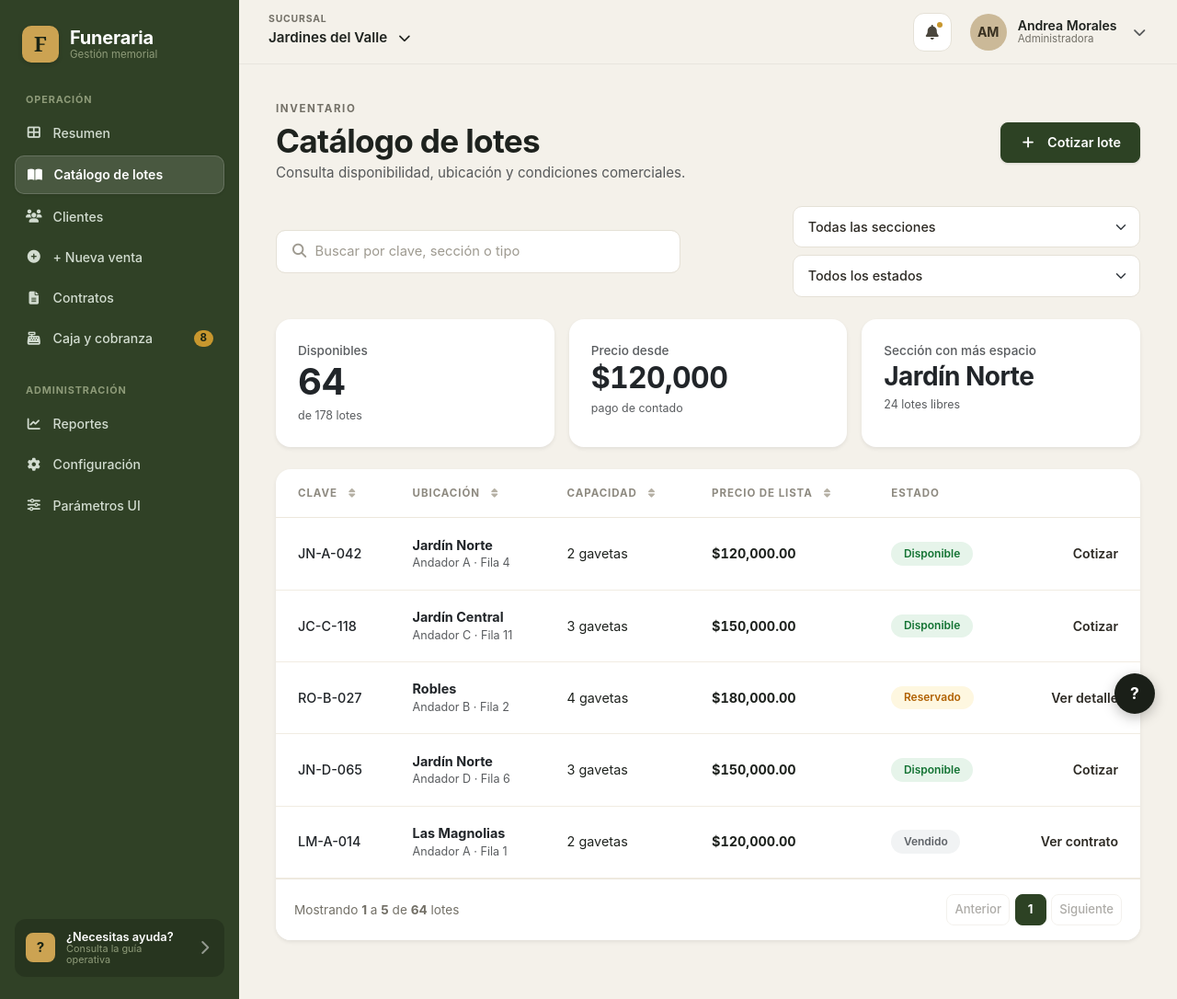
After one commit to Riguidix/SistemaFuneraria, an ASP.NET Core app: page /Catalogo in a window 1280 px wide. The commit adds this page. Shown: the whole page at 92% size. Run offline with ASP.NET Core 8, Linux system fonts and the light colour scheme; some libraries are stand-ins or nearby versions.

Commit message:
feat(web): SF-019/VistaCatalogo - catalogo de lotes con KPIs, tabla de inventario y filtros

```diff
--- /dev/null
+++ b/src/SistemaFuneraria.Web/Pages/Catalogo/Index.cshtml
@@ -0,0 +1,367 @@
+@page "/Catalogo"
+@model SistemaFuneraria.Web.Pages.Catalogo.IndexModel
+@{
+    ViewData["Title"] = "Catálogo de Lotes - Inventario";
+}
+
+<!-- Encabezado de Página -->
+<div class="funeraria-page-header d-flex flex-column flex-md-row justify-content-between align-items-start align-items-md-center gap-3 mb-4">
+    <div>
+        <span class="funeraria-kicker text-uppercase fw-bold">INVENTARIO</span>
+        <h1 class="funeraria-page-title mb-1">Catálogo de lotes</h1>
+        <p class="funeraria-page-subtitle text-muted mb-0">Consulta disponibilidad, ubicación y condiciones comerciales.</p>
+    </div>
+    <div>
+        <button type="button"
+                class="btn btn-funeraria-primary"
+                style="background-color: #2D4224 !important; color: #FFFFFF !important; border: 1px solid #2D4224 !important; border-radius: 8px !important; font-weight: 600 !important; padding: 0.65rem 1.25rem !important; display: inline-flex !important; align-items: center !important; gap: 0.5rem !important;">
+            <i class="fa-solid fa-plus me-1" aria-hidden="true"></i>
+            <span>Cotizar lote</span>
+        </button>
+    </div>
+</div>
+
+<!-- Barra de Herramientas: Buscador y Selectores de Sección y Estado -->
+<div class="funeraria-toolbar mb-4">
+    <div class="funeraria-search-box flex-grow-1">
+        <i class="fa-solid fa-magnifying-glass funeraria-search-icon" aria-hidden="true"></i>
+        <input type="text"
+               id="inputBuscarLotes"
+               class="form-control funeraria-search-input"
+               placeholder="Buscar por clave, sección o tipo"
+               autocomplete="off"
+               aria-label="Buscar lotes" />
+        <button type="button" id="btnClearSearchLotes" class="btn-clear-search" aria-label="Limpiar búsqueda" title="Limpiar búsqueda">
+            <i class="fa-solid fa-xmark" aria-hidden="true"></i>
+        </button>
+    </div>
+    <div class="d-flex align-items-center gap-2 flex-wrap">
+        <select id="selectSeccion" class="form-select funeraria-select" aria-label="Filtrar por sección">
+            <option value="todas">Todas las secciones</option>
+            <option value="Jardín Norte">Jardín Norte</option>
+            <option value="Jardín Central">Jardín Central</option>
+            <option value="Robles">Robles</option>
+            <option value="Las Magnolias">Las Magnolias</option>
+        </select>
+        <select id="selectEstado" class="form-select funeraria-select" aria-label="Filtrar por estado">
+            <option value="todos">Todos los estados</option>
+            <option value="Disponible">Disponible</option>
+            <option value="Reservado">Reservado</option>
+            <option value="Vendido">Vendido</option>
+        </select>
+    </div>
+</div>
+
+<!-- Fila de Tarjetas KPIs / Métricas de Inventario (Figma) -->
+<div class="row g-3 mb-4">
+    <!-- KPI 1: Disponibles -->
+    <div class="col-md-4">
+        <div class="card funeraria-kpi-card border-0 shadow-sm rounded-4 p-4 h-100">
+            <div class="kpi-label text-muted small fw-medium mb-1">Disponibles</div>
+            <div class="kpi-value fw-bold text-dark fs-1 lh-1 mb-2">64</div>
+            <div class="kpi-subtext text-muted small">de 178 lotes</div>
+        </div>
+    </div>
+    <!-- KPI 2: Precio desde -->
+    <div class="col-md-4">
+        <div class="card funeraria-kpi-card border-0 shadow-sm rounded-4 p-4 h-100">
+            <div class="kpi-label text-muted small fw-medium mb-1">Precio desde</div>
+            <div class="kpi-value fw-bold text-dark fs-2 lh-1 mb-2 formato-moneda">$120,000</div>
+            <div class="kpi-subtext text-muted small">pago de contado</div>
+        </div>
+    </div>
+    <!-- KPI 3: Sección con más espacio -->
+    <div class="col-md-4">
+        <div class="card funeraria-kpi-card border-0 shadow-sm rounded-4 p-4 h-100">
+            <div class="kpi-label text-muted small fw-medium mb-1">Sección con más espacio</div>
+            <div class="kpi-value fw-bold text-dark fs-3 lh-1 mb-2">Jardín Norte</div>
+            <div class="kpi-subtext text-muted small">24 lotes libres</div>
+        </div>
+    </div>
+</div>
+
+<!-- Card Contenedor: Tabla de Lotes (Fiel a Figma) -->
+<div class="funeraria-table-card card border-0 shadow-sm rounded-4 overflow-hidden mb-4">
+    <div class="table-responsive">
+        <table class="table funeraria-table align-middle mb-0" id="tablaLotes" aria-label="Catálogo de lotes funerarios">
+            <thead>
+                <tr>
+                    <th scope="col" class="ps-4 th-sortable" data-sort-col="clave" title="Ordenar por Clave">
+                        CLAVE <i class="fa-solid fa-sort sort-icon" aria-hidden="true"></i>
+                    </th>
+                    <th scope="col" class="th-sortable" data-sort-col="ubicacion" title="Ordenar por Ubicación">
+                        UBICACIÓN <i class="fa-solid fa-sort sort-icon" aria-hidden="true"></i>
+                    </th>
+                    <th scope="col" class="th-sortable" data-sort-col="capacidad" title="Ordenar por Capacidad">
+                        CAPACIDAD <i class="fa-solid fa-sort sort-icon" aria-hidden="true"></i>
+                    </th>
+                    <th scope="col" class="th-sortable" data-sort-col="precio" title="Ordenar por Precio de Lista">
+                        PRECIO DE LISTA <i class="fa-solid fa-sort sort-icon" aria-hidden="true"></i>
+                    </th>
+                    <th scope="col">ESTADO</th>
+                    <th scope="col" class="text-end pe-4"><span class="visually-hidden">Acciones</span></th>
+                </tr>
+            </thead>
+            <tbody id="tbodyLotes">
+                <!-- Fila 1: JN-A-042 -->
+                <tr data-clave="JN-A-042" data-ubicacion="Jardín Norte" data-capacidad="2" data-precio="120000" data-estado="Disponible">
+                    <td class="ps-4 fw-medium text-dark">JN-A-042</td>
+                    <td>
+                        <div class="fw-bold text-dark">Jardín Norte</div>
+                        <div class="text-muted small">Andador A · Fila 4</div>
+                    </td>
+                    <td>2 gavetas</td>
+                    <td class="fw-bold formato-moneda text-tabular">$120,000.00</td>
+                    <td>
+                        <span class="badge badge-estado badge-disponible">Disponible</span>
+                    </td>
+                    <td class="text-end pe-4">
+                        <a href="#" class="funeraria-action-link" onclick="return false;" title="Cotizar lote JN-A-042">
+                            <span>Cotizar</span>
+                        </a>
+                    </td>
+                </tr>
+
+                <!-- Fila 2: JC-C-118 -->
+                <tr data-clave="JC-C-118" data-ubicacion="Jardín Central" data-capacidad="3" data-precio="150000" data-estado="Disponible">
+                    <td class="ps-4 fw-medium text-dark">JC-C-118</td>
+                    <td>
+                        <div class="fw-bold text-dark">Jardín Central</div>
+                        <div class="text-muted small">Andador C · Fila 11</div>
+                    </td>
+                    <td>3 gavetas</td>
+                    <td class="fw-bold formato-moneda text-tabular">$150,000.00</td>
+                    <td>
+                        <span class="badge badge-estado badge-disponible">Disponible</span>
+                    </td>
+                    <td class="text-end pe-4">
+                        <a href="#" class="funeraria-action-link" onclick="return false;" title="Cotizar lote JC-C-118">
+                            <span>Cotizar</span>
+                        </a>
+                    </td>
+                </tr>
+
+                <!-- Fila 3: RO-B-027 -->
+                <tr data-clave="RO-B-027" data-ubicacion="Robles" data-capacidad="4" data-precio="180000" data-estado="Reservado">
+                    <td class="ps-4 fw-medium text-dark">RO-B-027</td>
+                    <td>
+                        <div class="fw-bold text-dark">Robles</div>
+                        <div class="text-muted small">Andador B · Fila 2</div>
+                    </td>
+                    <td>4 gavetas</td>
+                    <td class="fw-bold formato-moneda text-tabular">$180,000.00</td>
+                    <td>
+                        <span class="badge badge-estado badge-reservado">Reservado</span>
+                    </td>
+                    <td class="text-end pe-4">
+                        <a href="#" class="funeraria-action-link" onclick="return false;" title="Ver detalle de lote RO-B-027">
+                            <span>Ver detalle</span>
+                        </a>
+                    </td>
+                </tr>
+
+                <!-- Fila 4: JN-D-065 -->
+                <tr data-clave="JN-D-065" data-ubicacion="Jardín Norte" data-capacidad="3" data-precio="150000" data-estado="Disponible">
+                    <td class="ps-4 fw-medium text-dark">JN-D-065</td>
+                    <td>
+                        <div class="fw-bold text-dark">Jardín Norte</div>
+                        <div class="text-muted small">Andador D · Fila 6</div>
+                    </td>
+                    <td>3 gavetas</td>
+                    <td class="fw-bold formato-moneda text-tabular">$150,000.00</td>
+                    <td>
+                        <span class="badge badge-estado badge-disponible">Disponible</span>
+                    </td>
+                    <td class="text-end pe-4">
+                        <a href="#" class="funeraria-action-link" onclick="return false;" title="Cotizar lote JN-D-065">
+                            <span>Cotizar</span>
+                        </a>
+                    </td>
+                </tr>
+
+                <!-- Fila 5: LM-A-014 -->
+                <tr data-clave="LM-A-014" data-ubicacion="Las Magnolias" data-capacidad="2" data-precio="120000" data-estado="Vendido">
+                    <td class="ps-4 fw-medium text-dark">LM-A-014</td>
+                    <td>
+                        <div class="fw-bold text-dark">Las Magnolias</div>
+                        <div class="text-muted small">Andador A · Fila 1</div>
+                    </td>
+                    <td>2 gavetas</td>
+                    <td class="fw-bold formato-moneda text-tabular">$120,000.00</td>
+                    <td>
+                        <span class="badge badge-estado badge-vendido">Vendido</span>
+                    </td>
+                    <td class="text-end pe-4">
+                        <a href="#" class="funeraria-action-link" onclick="return false;" title="Ver contrato de lote LM-A-014">
+                            <span>Ver contrato</span>
+                        </a>
+                    </td>
+                </tr>
+
+                <!-- Estado Vacío -->
+                <tr id="filaSinResultadosLotes" style="display: none;">
+                    <td colspan="6" class="text-center py-5">
+                        <div class="py-4 text-muted">
+                            <i class="fa-solid fa-magnifying-glass fa-2x mb-2 opacity-50 d-block" aria-hidden="true"></i>
+                            <div class="fw-semibold fs-6 text-dark mb-1">No se encontraron lotes</div>
+                            <div class="small mb-3">Ningún lote coincide con los filtros aplicados.</div>
+                            <button type="button" class="btn btn-sm btn-outline-secondary rounded-pill px-3" id="btnResetLotes">
+                                <i class="fa-solid fa-rotate-left me-1"></i> Restablecer filtros
+                            </button>
+                        </div>
+                    </td>
+                </tr>
+            </tbody>
+        </table>
+    </div>
+
+    <!-- Paginación -->
+    <div class="funeraria-table-footer">
+        <div class="table-pagination-info">
+            Mostrando <strong id="lotesDesde">1</strong> a <strong id="lotesHasta">5</strong> de <strong id="lotesTotal">64</strong> lotes
+        </div>
+        <nav aria-label="Paginación de catálogo de lotes">
+            <ul class="funeraria-pagination">
+                <li>
+                    <button type="button" class="page-btn disabled" aria-label="Página anterior">
+                        Anterior
+                    </button>
+                </li>
+                <li>
+                    <button type="button" class="page-btn active" aria-current="page">1</button>
+                </li>
+                <li>
+                    <button type="button" class="page-btn disabled" aria-label="Página siguiente">
+                        Siguiente
+                    </button>
+                </li>
+            </ul>
+        </nav>
+    </div>
+</div>
+
+@section Scripts {
+    <script>
+        // Controlador de búsqueda y filtros reactivos para Catálogo de Lotes
+        document.addEventListener('DOMContentLoaded', function () {
+            var inputBuscar = document.getElementById('inputBuscarLotes');
+            var btnClear = document.getElementById('btnClearSearchLotes');
+            var selectSeccion = document.getElementById('selectSeccion');
+            var selectEstado = document.getElementById('selectEstado');
+            var btnReset = document.getElementById('btnResetLotes');
+            var tbody = document.getElementById('tbodyLotes');
+            var filaVacia = document.getElementById('filaSinResultadosLotes');
+            var lotesDesde = document.getElementById('lotesDesde');
+            var lotesHasta = document.getElementById('lotesHasta');
+            var lotesTotal = document.getElementById('lotesTotal');
+            var sortHeaders = document.querySelectorAll('.th-sortable');
+
+            if (!inputBuscar || !tbody) return;
+
+            var ordenActual = { columna: null, ascendente: true };
+
+            function filtrarLotes() {
+                var termino = inputBuscar.value.toLowerCase().trim();
+                var seccion = selectSeccion ? selectSeccion.value.toLowerCase() : 'todas';
+                var estado = selectEstado ? selectEstado.value.toLowerCase() : 'todos';
+
+                if (btnClear) {
+                    btnClear.style.display = termino.length > 0 ? 'block' : 'none';
+                }
+
+                var filas = tbody.querySelectorAll('tr:not(#filaSinResultadosLotes)');
+                var visibles = 0;
+
+                filas.forEach(function (fila) {
+                    var textoFila = fila.textContent.toLowerCase();
+                    var claveFila = (fila.getAttribute('data-clave') || '').toLowerCase();
+                    var ubicacionFila = (fila.getAttribute('data-ubicacion') || '').toLowerCase();
+                    var estadoFila = (fila.getAttribute('data-estado') || '').toLowerCase();
+
+                    var coincideTexto = termino === '' || textoFila.indexOf(termino) > -1 || claveFila.indexOf(termino) > -1;
+                    var coincideSeccion = seccion === 'todas' || ubicacionFila.indexOf(seccion) > -1;
+                    var coincideEstado = estado === 'todos' || estadoFila === estado;
+
+                    if (coincideTexto && coincideSeccion && coincideEstado) {
+                        fila.style.display = '';
+                        visibles++;
+                    } else {
+                        fila.style.display = 'none';
+                    }
+                });
+
+                if (filaVacia) {
+                    filaVacia.style.display = visibles === 0 ? '' : 'none';
+                }
+
+                if (lotesDesde && lotesHasta && lotesTotal) {
+                    lotesDesde.textContent = visibles > 0 ? '1' : '0';
+                    lotesHasta.textContent = visibles;
+                }
+            }
+
+            inputBuscar.addEventListener('input', filtrarLotes);
+            if (selectSeccion) selectSeccion.addEventListener('change', filtrarLotes);
+            if (selectEstado) selectEstado.addEventListener('change', filtrarLotes);
+
+            if (btnClear) {
+                btnClear.addEventListener('click', function () {
+                    inputBuscar.value = '';
+                    inputBuscar.focus();
+                    filtrarLotes();
+                });
+            }
+
+            if (btnReset) {
+                btnReset.addEventListener('click', function () {
+                    inputBuscar.value = '';
+                    if (selectSeccion) selectSeccion.value = 'todas';
+                    if (selectEstado) selectEstado.value = 'todos';
+                    filtrarLotes();
+                });
+            }
+
+            // Ordenamiento por cabeceras
+            sortHeaders.forEach(function (th) {
+                th.addEventListener('click', function () {
+                    var col = this.getAttribute('data-sort-col');
+                    if (ordenActual.columna === col) {
+                        ordenActual.ascendente = !ordenActual.ascendente;
+                    } else {
+                        ordenActual.columna = col;
+                        ordenActual.ascendente = true;
+                    }
+
+                    sortHeaders.forEach(function (header) {
+                        var icon = header.querySelector('.sort-icon');
+                        if (icon) icon.className = 'fa-solid fa-sort sort-icon';
+                    });
+                    var currentIcon = this.querySelector('.sort-icon');
+                    if (currentIcon) {
+                        currentIcon.className = ordenActual.ascendente ? 'fa-solid fa-sort-up sort-icon text-dark' : 'fa-solid fa-sort-down sort-icon text-dark';
+                    }
+
+                    var filasArray = Array.from(tbody.querySelectorAll('tr:not(#filaSinResultadosLotes)'));
+                    filasArray.sort(function (a, b) {
+                        var valorA = a.getAttribute('data-' + col) || '';
+                        var valorB = b.getAttribute('data-' + col) || '';
+
+                        if (col === 'precio' || col === 'capacidad') {
+                            var numA = parseFloat(valorA) || 0;
+                            var numB = parseFloat(valorB) || 0;
+                            return ordenActual.ascendente ? numA - numB : numB - numA;
+                        }
+
+                        return ordenActual.ascendente
+                            ? valorA.localeCompare(valorB, 'es', { numeric: true })
+                            : valorB.localeCompare(valorA, 'es', { numeric: true });
+                    });
+
+                    filasArray.forEach(function (row) {
+                        tbody.insertBefore(row, filaVacia);
+                    });
+                });
+            });
+        });
+    </script>
+}
--- /dev/null
+++ b/src/SistemaFuneraria.Web/Pages/Catalogo/Index.cshtml.cs
@@ -0,0 +1,10 @@
+using Microsoft.AspNetCore.Mvc.RazorPages;
+
+namespace SistemaFuneraria.Web.Pages.Catalogo;
+
+public class IndexModel : PageModel
+{
+    public void OnGet()
+    {
+    }
+}
--- a/src/SistemaFuneraria.Web/Pages/Shared/_Layout.cshtml
+++ b/src/SistemaFuneraria.Web/Pages/Shared/_Layout.cshtml
@@ -13,6 +13,11 @@
     <link rel="stylesheet" href="~/css/funeraria-theme.css" asp-append-version="true" />
     <link rel="stylesheet" href="~/css/site.css" asp-append-version="true" />
 </head>
+@{
+    var rutaActual = ViewContext.RouteData.Values["page"]?.ToString() ?? "";
+    bool esClientes = rutaActual.StartsWith("/Clientes", StringComparison.OrdinalIgnoreCase);
+    bool esCatalogo = rutaActual.StartsWith("/Catalogo", StringComparison.OrdinalIgnoreCase);
+}
 <body class="funeraria-app">
     <div class="funeraria-wrapper">
         <!-- ==========================================
@@ -39,16 +44,16 @@
                             <span>Resumen</span>
                         </a>
                     </li>
-                    <!-- 2. Catálogo de lotes (Inerte) -->
+                    <!-- 2. Catálogo de lotes (Funcional en SF-023) -->
                     <li>
-                        <a href="#" class="funeraria-nav-item inert" onclick="return false;" title="Catálogo de lotes (No navegable)">
+                        <a href="/Catalogo" class="funeraria-nav-item @(esCatalogo ? "active" : "")" @(esCatalogo ? "aria-current=\"page\"" : "")>
                             <i class="fa-solid fa-book-open fa-fw" aria-hidden="true"></i>
                             <span>Catálogo de lotes</span>
                         </a>
                     </li>
-                    <!-- 3. Clientes (ÚNICO ACTIVO Y FUNCIONAL) -->
+                    <!-- 3. Clientes (Funcional en SF-019 / SF-020) -->
                     <li>
-                        <a href="/Clientes" class="funeraria-nav-item active" aria-current="page">
+                        <a href="/Clientes" class="funeraria-nav-item @(esClientes ? "active" : "")" @(esClientes ? "aria-current=\"page\"" : "")>
                             <i class="fa-solid fa-users fa-fw" aria-hidden="true"></i>
                             <span>Clientes</span>
                         </a>
--- a/src/SistemaFuneraria.Web/wwwroot/css/funeraria-theme.css
+++ b/src/SistemaFuneraria.Web/wwwroot/css/funeraria-theme.css
@@ -837,3 +837,74 @@ body.funeraria-app {
 .text-tabular {
   font-variant-numeric: tabular-nums;
 }
+
+
+/* ==========================================================================
+   COMPONENTES DEL CATÁLOGO DE LOTES (SF-023)
+   ========================================================================== */
+
+/* Tarjetas KPI de Métricas de Inventario */
+.funeraria-kpi-card {
+  background-color: #FFFFFF;
+  border: 1px solid var(--funeraria-border-light, #E5E1D7);
+  border-radius: 16px;
+  box-shadow: 0 2px 8px rgba(0, 0, 0, 0.04);
+  transition: transform 0.15s ease, box-shadow 0.15s ease;
+}
+
+.funeraria-kpi-card:hover {
+  transform: translateY(-2px);
+  box-shadow: 0 4px 12px rgba(0, 0, 0, 0.08);
+}
+
+.kpi-label {
+  font-size: 0.85rem;
+  color: #737067;
+  font-weight: 500;
+}
+
+.kpi-value {
+  color: #1E221E;
+  letter-spacing: -0.02em;
+}
+
+.kpi-subtext {
+  font-size: 0.78rem;
+  color: #8E8A80;
+}
+
+/* Selectores Dropdown Funeraria */
+.funeraria-select {
+  border: 1px solid var(--funeraria-border-light, #E5E1D7);
+  border-radius: 10px;
+  background-color: #FFFFFF;
+  color: #2D2A24;
+  font-size: 0.9rem;
+  font-weight: 500;
+  padding: 0.68rem 2.2rem 0.68rem 1rem;
+  cursor: pointer;
+  transition: all 0.15s ease;
+  min-width: 175px;
+}
+
+.funeraria-select:focus {
+  border-color: var(--funeraria-primary, #2D4224);
+  box-shadow: 0 0 0 3px rgba(45, 66, 36, 0.15);
+  outline: none;
+}
+
+/* Badges específicos para estados de lote */
+.badge-disponible {
+  background-color: #E6F4EA;
+  color: #137333;
+}
+
+.badge-reservado {
+  background-color: #FEF7E0;
+  color: #B06000;
+}
+
+.badge-vendido {
+  background-color: #F1F3F4;
+  color: #5F6368;
+}
```
